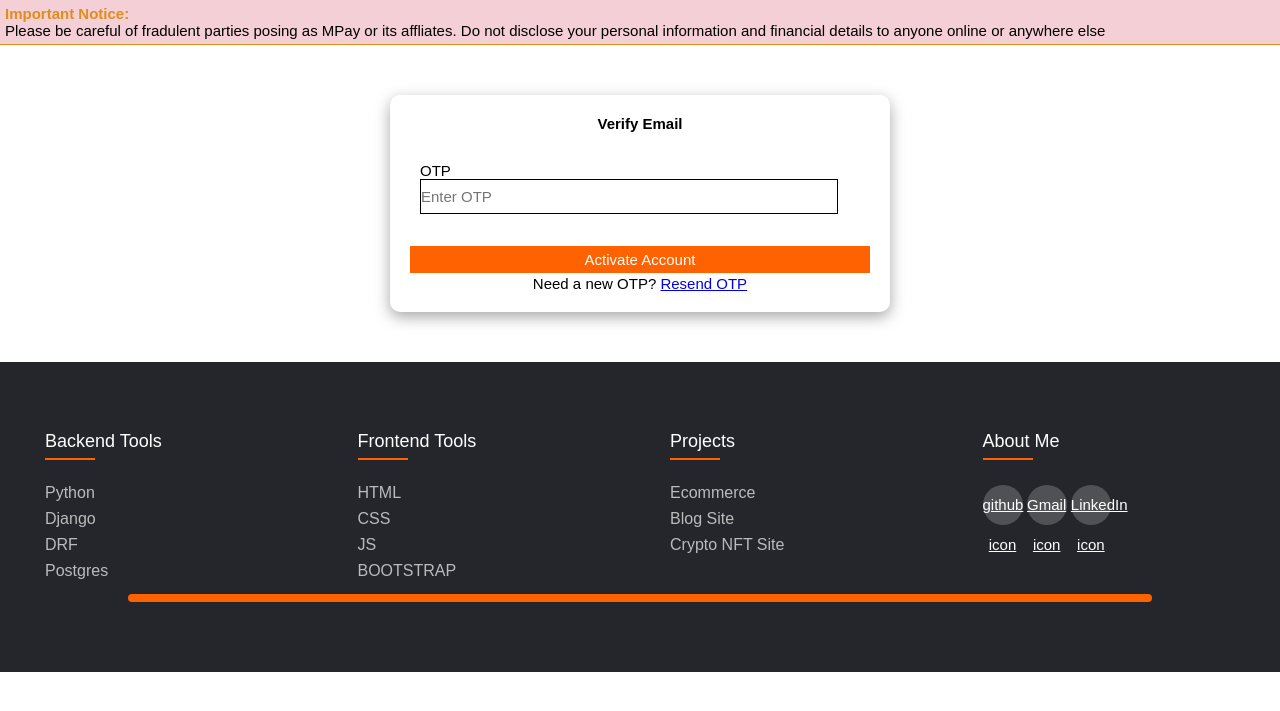
After one commit to Dikachi-official/M-Tranzact, a Django app: template templates/authentication/verify_token.html in a window 1280 px wide. The commit adds this page. Shown: the top 711 px of the page. Run offline with Django 4.2, Linux system fonts and the light colour scheme; the template is opened without the code that fills it, so the values that code supplies are empty.

Commit message:
user email verification

```diff
--- a/static/css/base-home.css
+++ b/static/css/base-home.css
@@ -273,6 +273,65 @@
 
 
 
+/*--==== VERIFY-TOKEN SECTION ====--*/
+/*--==== VERIFY-TOKEN SECTION ====--*/
+/*--==== VERIFY-TOKEN SECTION ====--*/
+
+
+.verify-token-form{
+    width: 500px;
+    height: auto;
+    padding: 20px 20px 20px 20px;
+    box-shadow: rgba(0, 0, 0, 0.35) 0px 5px 15px;
+    margin: 50px auto;
+    border-radius: 10px;
+}
+.verify-token-form p{
+    text-align: center;
+}
+
+.verify-token-form h3{
+    text-align: center
+}
+
+.verify-token-form input{
+    height:35px;
+    width:95%;
+    border:1px solid black;
+}
+
+.verify-token-form .verify-token-child{
+    padding:10px;
+    margin:20px 0;
+}
+
+.verify-token-form button{
+    padding:5px;
+    color:white;
+    background:rgb(255, 98, 0);
+    border:none;
+    margin:2px auto;
+    text-align:center;
+    width:95%;
+    cursor:pointer;
+}
+
+.verify-token-form button:hover{
+    background:#563434;
+}
+
+
+
+
+/*--==== END OF VERIFY-TOKEN SECTION ====--*/
+/*--==== END OF VERIFY-TOKEN SECTION ====--*/
+/*--==== END OF VERIFY-TOKEN SECTION ====--*/
+
+
+
+
+
+
 
 
 
--- /dev/null
+++ b/templates/authentication/verify_token.html
@@ -0,0 +1,20 @@
+{% extends 'partials/base-home.html' %}
+{% load static %}
+{% block content %}
+{% include 'partials/messages.html' %}
+
+<form action="" method="POST" class="verify-token-form">
+  {% csrf_token %}
+  <h3><strong>Verify Email</strong></h3>
+  <div class="verify-token-child">
+    <label class="form-label">OTP</label>
+    <input class="form-control" name="otp_code" placeholder="Enter OTP" />
+  </div>
+
+  <button class="btn btn-primary" style="width: 100%">Activate Account</button>
+  <p>
+    Need a new OTP? <a href="{% url 'userauth:resend-otp' %}">Resend OTP</a>
+  </p>
+</form>
+
+{% endblock content %}
--- a/templates/partials/base-home.html
+++ b/templates/partials/base-home.html
@@ -15,7 +15,7 @@
             </p>
             <p>
                 <small>
-                    Please be careful of fradulent parties posing as Mykes Bank or its
+                    Please be careful of fradulent parties posing as MPay or its
                     affliates. Do not disclose your personal information and financial
                     details to anyone online or anywhere else
                 </small>
--- a/userauth/urls.py
+++ b/userauth/urls.py
@@ -15,7 +15,8 @@ urlpatterns = [
     path('signout', views.logout, name='signout'),
 
     #EMAIL ACTIVATION VERIFICATION
-    path('activate/<uidb64>/<token>', views.activate, name='activate'),
+    path("verify-email/<slug:username>", views.verify_email, name="verify-email"),
+    path("resend-otp", views.resend_otp, name="resend-otp"),
 
     #CHANGE PASSWORD
     path('changepassword/', views.change_password, name='change-password'),
```
Also changed, not shown: bank_system/settings.py (+5 -4 lines), templates/authentication/resend_otp.html (added, +20 -0 lines), userauth/models.py (+16 -0 lines), userauth/signals.py (added, +46 -0 lines), userauth/views.py (+92 -4 lines), db.sqlite3, userauth/migrations/0004_otptoken.py (added).
